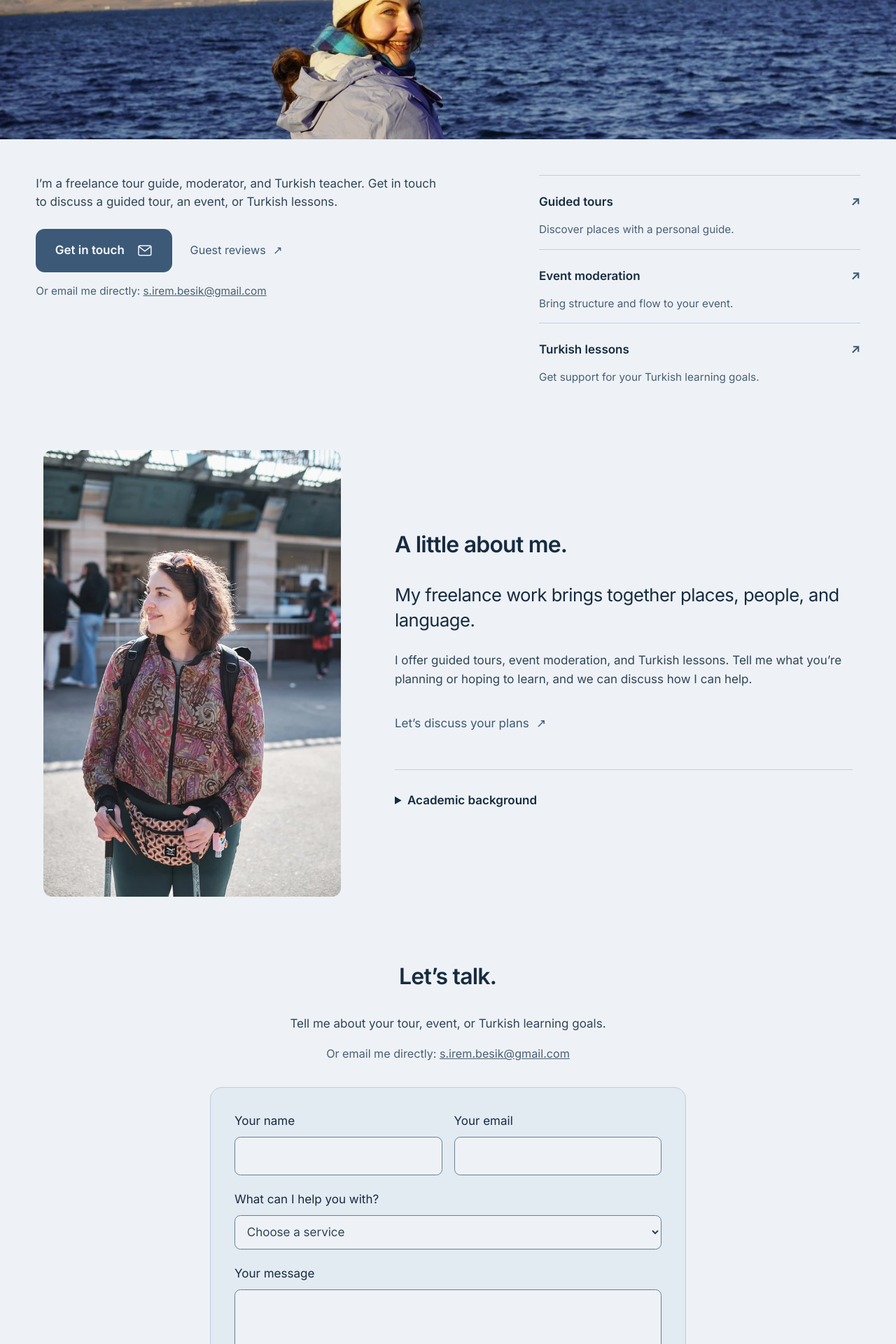
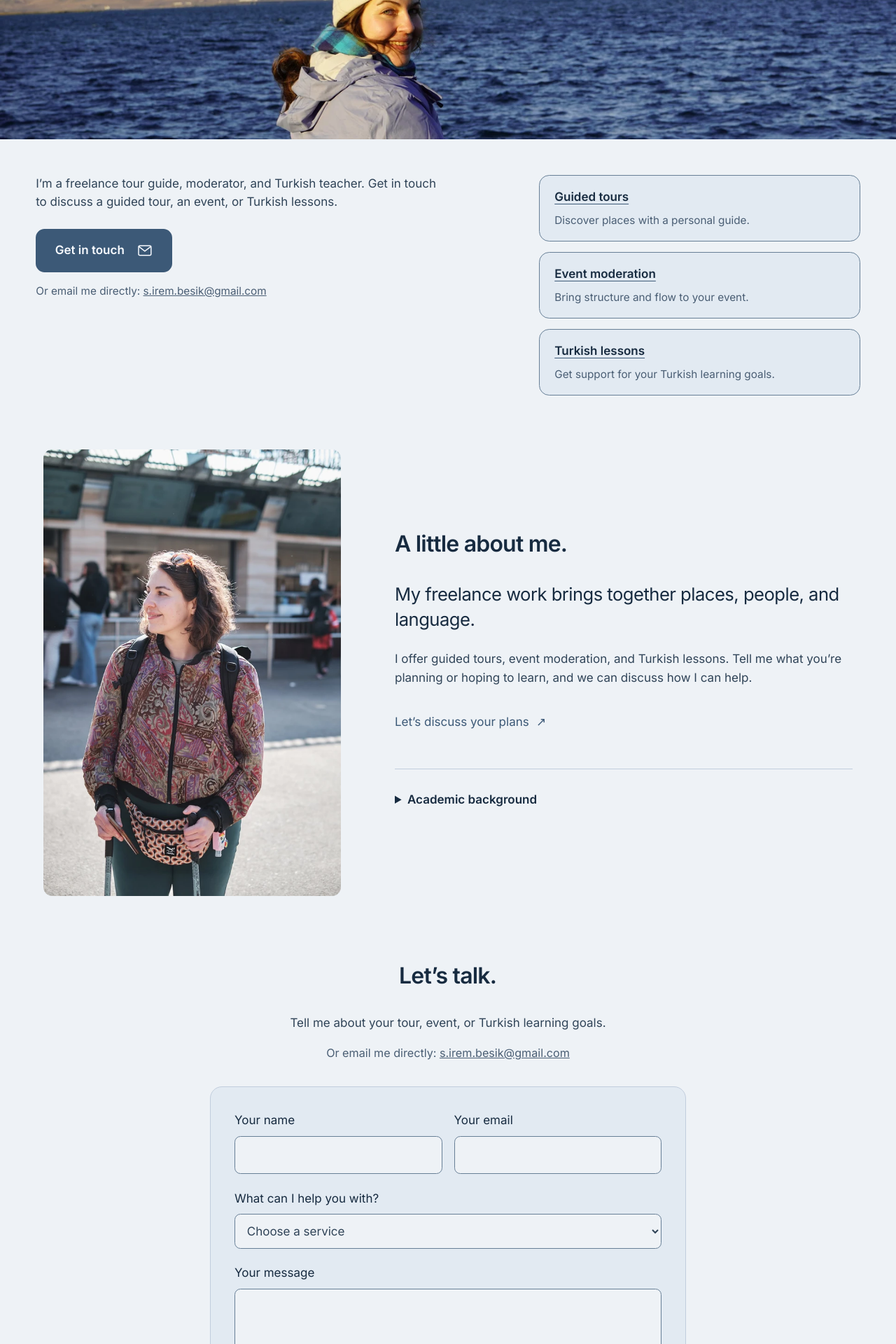
Before and after one commit to irembesik/irembesik.github.io, a Jekyll site: the page built from index.html, in a window 1280 px wide. Shown: the part 333-2253 px from the top of the page at 70% size. Built offline with Jekyll 4.4.1, drawn with Linux system fonts in a browser that asks for light colours.

Commit message:
minor touches

```diff
--- a/css/site.css
+++ b/css/site.css
@@ -386,15 +386,23 @@ img {
 .reviews-link {
   display: inline-flex;
   align-items: center;
-  gap: 0.6rem;
+  justify-content: center;
   min-height: 2.75rem;
+  padding: 0.9rem 1.25rem;
+  border: 2px solid var(--control-border);
+  border-radius: 0.75rem;
+  background: transparent;
   color: var(--accent);
-  font-size: 0.95em;
+  font-size: 1em;
+  font-weight: 500;
   text-decoration: none;
+  transition: background-color 0.2s ease, border-color 0.2s ease;
 }
 
 .reviews-link:hover {
-  text-decoration: underline;
+  background: var(--surface);
+  border-color: var(--accent);
+  text-decoration: none;
 }
 
 .about-contact {
@@ -422,12 +430,28 @@ img {
 }
 
 .hero-services {
+  display: grid;
+  gap: 0.85rem;
   margin: 0;
 }
 
 .hero-services > div {
-  padding: 0.85rem 0;
-  border-top: 1px solid var(--border);
+  position: relative;
+  padding: 1rem 1.25rem;
+  border: 1px solid var(--control-border);
+  border-radius: 0.85rem;
+  background: var(--surface);
+  transition: border-color 0.2s ease, box-shadow 0.2s ease;
+}
+
+.hero-services > div:hover {
+  border-color: var(--accent);
+  box-shadow: 0 0.25rem 1rem var(--shadow);
+}
+
+.hero-services > div:focus-within {
+  outline: 2px solid var(--accent);
+  outline-offset: 4px;
 }
 
 .hero-services dt {
@@ -436,29 +460,30 @@ img {
 }
 
 .hero-services dt a {
-  display: flex;
-  justify-content: space-between;
-  align-items: center;
-  gap: 1rem;
-  min-height: 2.75rem;
-  text-decoration: none;
+  display: block;
+  text-decoration: underline;
+  text-decoration-color: var(--accent);
+  text-decoration-thickness: 1px;
+  text-underline-offset: 0.25em;
+}
+
+.hero-services dt a::after {
+  content: '';
+  position: absolute;
+  inset: 0;
+  border-radius: 0.85rem;
 }
 
 .hero-services dt a:hover {
   color: var(--accent);
 }
 
-.hero-services dt a > span[aria-hidden] {
-  color: var(--accent);
-  transition: transform 0.2s ease;
-}
-
-.hero-services dt a:hover > span[aria-hidden] {
-  transform: translate(2px, -2px);
+.hero-services dt a:focus-visible {
+  outline: none;
 }
 
 .hero-services dd {
-  margin: 0.25rem 0 0;
+  margin: 0.45rem 0 0;
   color: var(--muted);
   font-size: 0.9em;
 }
@@ -1430,6 +1455,20 @@ img {
   .is-carousel .review-card {
     flex-basis: 88%;
     padding: 1.25rem;
+  }
+}
+
+@media screen and (max-width: 640px) {
+  .hero-actions,
+  .service-actions {
+    display: grid;
+    grid-template-columns: minmax(0, 1fr);
+    gap: 0.75rem;
+  }
+
+  .hero-actions > a,
+  .service-actions > a {
+    width: 100%;
   }
 }
 
--- a/guided-tours.html
+++ b/guided-tours.html
@@ -21,7 +21,7 @@ social_image_alt: Meeting a group at Berlin Hauptbahnhof
     </ul>
     <div class="service-actions">
       <a class="contact-cta" href="#contact-section" data-i18n="discussTour">Let’s talk about your tour</a>
-      <a class="reviews-link" href="#reviews-section"><span data-i18n="guestReviews">Guest reviews</span><span aria-hidden="true">↓</span></a>
+      <a class="reviews-link" href="#reviews-section" data-i18n="guestReviews">Guest reviews</a>
     </div>
   </div>
   <figure class="tour-collage" aria-label="Moments from tours and group trips" data-i18n-aria="tourPhotos">
--- a/index.html
+++ b/index.html
@@ -21,22 +21,21 @@ layout: home
             <span data-i18n="getInTouch">Get in touch</span>
             <svg aria-hidden="true" viewBox="0 0 24 24" fill="none" stroke="currentColor" stroke-width="1.5"><rect x="3" y="5" width="18" height="14" rx="2"/><path d="m3 6 9 7 9-7"/></svg>
           </a>
-          <a class="reviews-link" href="{{ '/guided-tours/' | relative_url }}#reviews-section"><span data-i18n="guestReviews">Guest reviews</span><span aria-hidden="true">↗</span></a>
         </div>
         <p class="hero-email"><span data-i18n="emailDirectly">Or email me directly:</span> <a href="mailto:{{ site.email }}">{{ site.email }}</a></p>
       </div>
 
       <dl class="hero-services">
         <div>
-          <dt><a href="{{ '/guided-tours/' | relative_url }}"><span data-i18n="guidedTours">Guided tours</span><span aria-hidden="true">↗</span></a></dt>
+          <dt><a href="{{ '/guided-tours/' | relative_url }}" data-i18n="guidedTours">Guided tours</a></dt>
           <dd data-i18n="toursDetail">Discover places with a personal guide.</dd>
         </div>
         <div>
-          <dt><a href="{{ '/event-moderation/' | relative_url }}"><span data-i18n="eventModeration">Event moderation</span><span aria-hidden="true">↗</span></a></dt>
+          <dt><a href="{{ '/event-moderation/' | relative_url }}" data-i18n="eventModeration">Event moderation</a></dt>
           <dd data-i18n="moderationDetail">Bring structure and flow to your event.</dd>
         </div>
         <div>
-          <dt><a href="{{ '/turkish-lessons/' | relative_url }}"><span data-i18n="turkishLessons">Turkish lessons</span><span aria-hidden="true">↗</span></a></dt>
+          <dt><a href="{{ '/turkish-lessons/' | relative_url }}" data-i18n="turkishLessons">Turkish lessons</a></dt>
           <dd data-i18n="lessonsDetail">Get support for your Turkish learning goals.</dd>
         </div>
       </dl>
```
